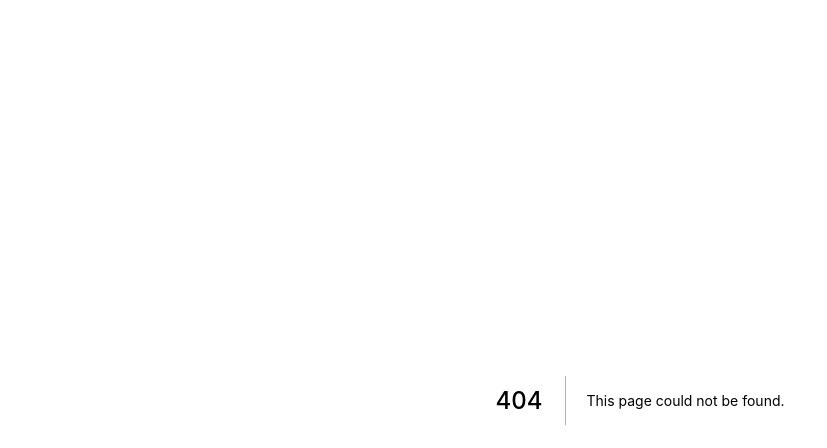
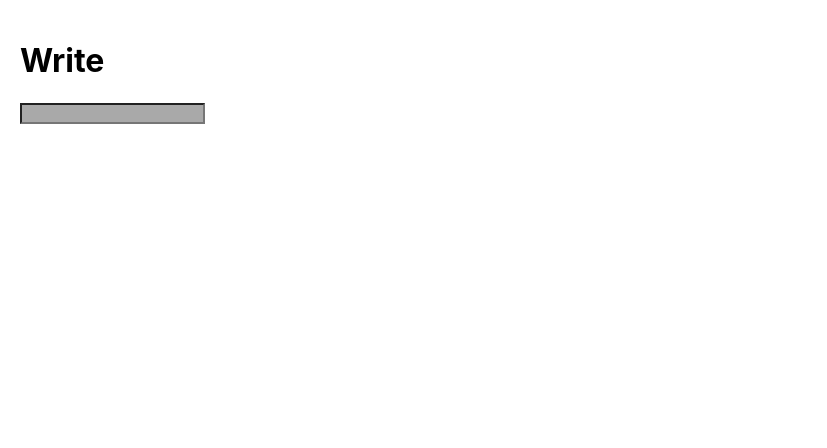
Before and after one commit to relational-os/honeycombs, a Next.js app: page /write in a window 1280 px wide. Before the commit this address had no page. Shown: the top 448 px of the page, without its empty margins (0-827 px from the left). Built offline with nearby package versions, Linux system fonts and the light colour scheme.

Commit message:
Add basic write page

```diff
--- /dev/null
+++ b/src/pages/write.tsx
@@ -0,0 +1,31 @@
+import React, {useState} from 'react';
+
+const WritePage = () => {
+  const [text, setText] = useState("");
+
+  const onSubmit = () => {
+    // console.log('our submitted text is:', text);
+    setText("");
+  }
+
+  return (
+    <div className="frame">
+      <h1>Write</h1>
+
+      <input value={text} onChange={event => setText(event.target.value)} className="write-input"></input>
+      {text.trim().length > 0 &&
+        <button onClick={onSubmit}>send</button>
+      }
+      <style jsx>{`
+        .frame {
+          padding: 20px;
+        }
+        .write-input {
+            background-color: darkgray;
+        }
+      `}</style>
+    </div>
+  );
+};
+
+export default WritePage;
```
